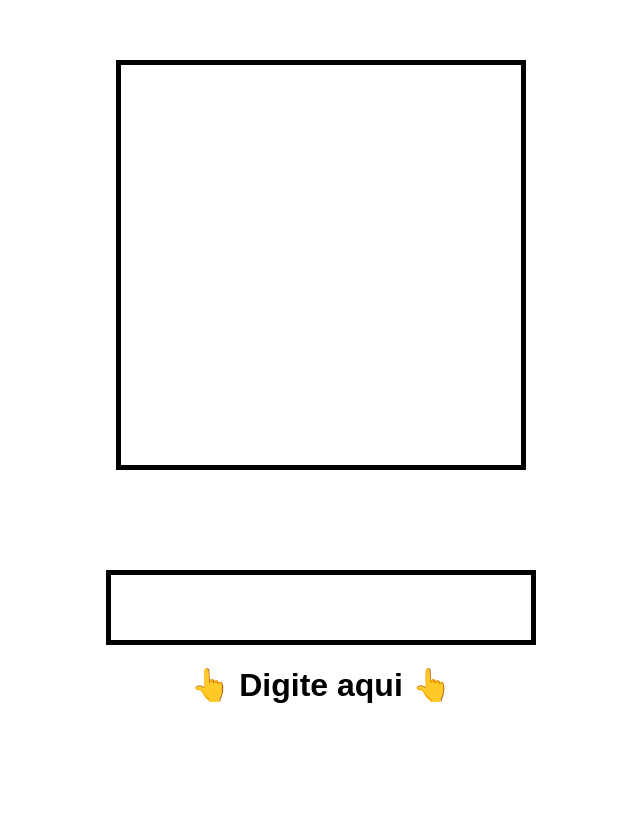
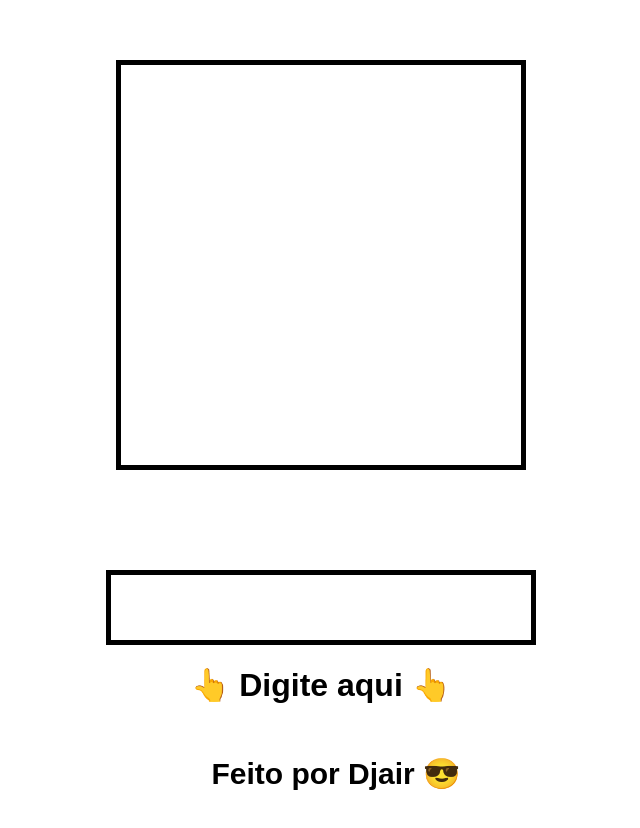
Before and after one commit to Djair235/Change-Color-Box, a plain HTML site: page index.html in a window 1280 px wide. Shown: the part 148-976 px from the top of the page, without its empty margins (319-959 px from the left). Before the commit the page ends 882 px from the top, so only its background shows below. Drawn offline with Linux system fonts and the light colour scheme.

Commit message:
Update index.html

```diff
--- a/index.html
+++ b/index.html
@@ -48,6 +48,18 @@
             font-family: Arial, Helvetica, sans-serif;
 
         }
+
+        #div-pai-p {
+            display: flex;
+            justify-content: center;
+            font-family: Arial, Helvetica, sans-serif;
+            font-size: 30px;
+            font-weight: bold;
+        }
+
+        #p {
+            margin-left: 30px;
+        }
     </style>
 </head>
 <body>
@@ -66,6 +78,10 @@
         <h1 id="h1-aviso">👆 Digite aqui 👆 </h1>
     </div>
 
+    <div id="div-pai-p">
+        <p id="p"> Feito por Djair 😎</p>
+    </div>
+
 
     <script>
         function mudou() {
```
